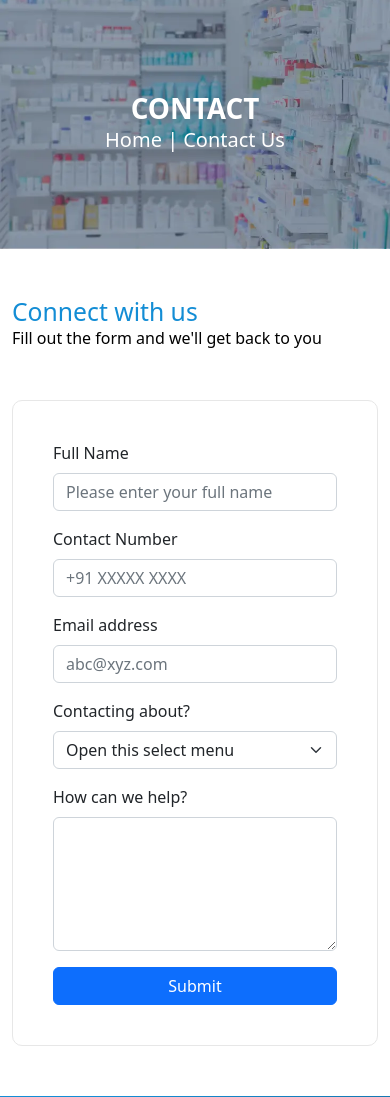
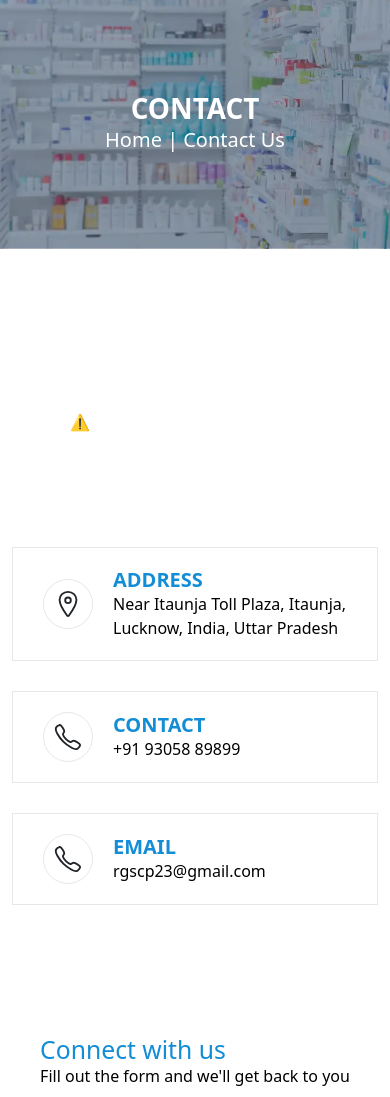
Before and after one commit to sidmrlazy/rgs, a PHP site: page /contact.php in a window 390 px wide. Shown: the part 144-1241 px from the top of the page. Run offline with PHP 8.4, Linux system fonts and the light colour scheme.

Commit message:
modified:   admissions.php modified:   assets/css/styles.css modified:   components/contact/section-2.php modified:   contact.php modified:   courses.php modified:   includes/Footer.php modified:   includes/header.php modified:   includes/navbar.php modified:   index.php modified:   who-we-are.php

```diff
--- a/admissions.php
+++ b/admissions.php
@@ -3,4 +3,4 @@ $title = "Admissions | RGS College of Pharmacy";
 include('includes/header.php') ?>
 <?php include('includes/navbar.php') ?>
 <?php include('components/admissions/registration-form.php') ?>
-<?php include('includes/footer.php') ?>
+<?php include('includes/Footer.php') ?>
--- a/assets/css/styles.css
+++ b/assets/css/styles.css
@@ -979,6 +979,57 @@ input::-webkit-inner-spin-button {
 }
 
 /* ========= CONTACT ========= */
+.contact-section-2 {
+  display: flex;
+  justify-content: center;
+  align-items: center;
+}
+.contact-section-lottie {
+  display: flex;
+  justify-content: center;
+  align-items: center;
+}
+.contact-section-lottie lottie-player {
+  width: 250px;
+  height: 250px;
+}
+.contact-details-bar {
+  display: flex;
+  justify-content: center;
+  align-items: center;
+  border: 1px solid #e7e7e7;
+  padding: 20px;
+  margin-bottom: 30px;
+}
+.contact-details-icon {
+  width: 50px;
+  height: 50px;
+  border-radius: 100px;
+  border: 1px solid #e7e7e7;
+  display: flex;
+  justify-content: center;
+  align-items: center;
+  font-size: 30px;
+  margin-left: 10px;
+  margin-right: 10px;
+}
+.contact-details {
+  flex: 1;
+  margin-left: 10px;
+}
+.contact-details h3 {
+  margin: 0;
+  color: #138dd5;
+  font-size: 20px;
+  font-weight: bold;
+}
+.contact-details p {
+  margin: 0;
+  color: #000;
+}
+.contact-section {
+  margin-left: 20px;
+}
 .contact-section h2 {
   color: #138dd5;
   margin: 0;
@@ -1367,6 +1418,18 @@ input::-webkit-inner-spin-button {
     flex-direction: column;
   }
 
+  /* ========= CONTACT ========= */
+  .contact-section-2 {
+    flex-direction: column;
+  }
+  .contact-section {
+    margin-left: 0;
+    margin-top: 100px;
+  }
+  .contact-form {
+    padding: 20px;
+  }
+
   /* ========= FOOTER ========= */
   .footer {
     flex-direction: column;
--- a/components/contact/section-2.php
+++ b/components/contact/section-2.php
@@ -1,4 +1,42 @@
-<div class="container mt-5">
+<div class="container mt-5 contact-section-2">
+    <div class="col-md-6">
+        <div class="contact-section-lottie">
+            <lottie-player src="https://assets10.lottiefiles.com/packages/lf20_gaplvsns.json" background="transparent"
+                speed="1" loop autoplay></lottie-player>
+        </div>
+        <div class="contact-details-bar">
+            <div class="contact-details-icon">
+                <ion-icon name="location-outline"></ion-icon>
+            </div>
+
+            <div class="contact-details">
+                <h3>ADDRESS</h3>
+                <p>Near Itaunja Toll Plaza, Itaunja, Lucknow, India, Uttar Pradesh</p>
+            </div>
+        </div>
+
+        <div class="contact-details-bar">
+            <div class="contact-details-icon">
+                <ion-icon name="call-outline"></ion-icon>
+            </div>
+
+            <div class="contact-details">
+                <h3>CONTACT</h3>
+                <p>+91 93058 89899</p>
+            </div>
+        </div>
+
+        <div class="contact-details-bar">
+            <div class="contact-details-icon">
+                <ion-icon name="call-outline"></ion-icon>
+            </div>
+
+            <div class="contact-details">
+                <h3>EMAIL</h3>
+                <p>rgscp23@gmail.com</p>
+            </div>
+        </div>
+    </div>
     <div class="col-md-6 contact-section">
         <h2>Connect with us</h2>
         <p>Fill out the form and we'll get back to you</p>
@@ -65,9 +103,9 @@
                 mail($to, $subject, $message, $headers);
 
         ?>
-                <div class="alert alert-success mt-3 mb-3" role="alert">
-                    Thank you for contacting us. We will connect with you shortly!
-                </div>
+        <div class="alert alert-success mt-3 mb-3" role="alert">
+            Thank you for contacting us. We will connect with you shortly!
+        </div>
         <?php
             }
         }
@@ -76,15 +114,18 @@
         <form action="" method="POST" class="contact-form">
             <div class="mb-3">
                 <label for="exampleFormControlInput1" class="form-label">Full Name</label>
-                <input name="contact_name" type="text" class="form-control" id="exampleFormControlInput1" placeholder="Please enter your full name" required>
+                <input name="contact_name" type="text" class="form-control" id="exampleFormControlInput1"
+                    placeholder="Please enter your full name" required>
             </div>
             <div class="mb-3">
                 <label for="exampleFormControlInput1" class="form-label">Contact Number</label>
-                <input name="contact_number" type="number" class="form-control" id="exampleFormControlInput1" placeholder="+91 XXXXX XXXX" required>
+                <input name="contact_number" type="number" class="form-control" id="exampleFormControlInput1"
+                    placeholder="+91 XXXXX XXXX" required>
             </div>
             <div class="mb-3">
                 <label for="exampleFormControlInput1" class="form-label">Email address</label>
-                <input name="contact_email" type="email" class="form-control" id="exampleFormControlInput1" placeholder="abc@xyz.com">
+                <input name="contact_email" type="email" class="form-control" id="exampleFormControlInput1"
+                    placeholder="abc@xyz.com">
             </div>
             <div class="mb-3">
                 <label for="exampleFormControlTextarea1" class="form-label">Contacting about?</label>
@@ -99,7 +140,8 @@
             </div>
             <div class="mb-3">
                 <label for="exampleFormControlTextarea1" class="form-label">How can we help?</label>
-                <textarea name="contact_details" class="form-control" id="exampleFormControlTextarea1" rows="5"></textarea>
+                <textarea name="contact_details" class="form-control" id="exampleFormControlTextarea1"
+                    rows="5"></textarea>
             </div>
 
             <button type="submit" name="contact" class="btn btn-primary w-100">Submit</button>
--- a/contact.php
+++ b/contact.php
@@ -4,4 +4,4 @@ include('includes/header.php') ?>
 <?php include('includes/navbar.php') ?>
 <?php include('components/contact/section-1.php') ?>
 <?php include('components/contact/section-2.php') ?>
-<?php include('includes/footer.php') ?>
+<?php include('includes/Footer.php') ?>
--- a/courses.php
+++ b/courses.php
@@ -5,4 +5,4 @@ include('includes/header.php') ?>
 <?php include('components/courses/section-header.php') ?>
 <?php include('components/courses/section-1.php') ?>
 <?php include('components/courses/section-2.php') ?>
-<?php include('includes/footer.php') ?>
+<?php include('includes/Footer.php') ?>
--- a/includes/Footer.php
+++ b/includes/Footer.php
@@ -18,7 +18,7 @@
             <li><a href="#">Disclaimer</a></li>
             <li><a href="#">Terms & Conditions</a></li>
             <li><a href="#">Privacy Policy</a></li>
-            <li><a href="#">Admin Panel</a></li>
+            <li><a href="controller/index.php">Admin Panel</a></li>
             <div class="addthis_inline_follow_toolbox"></div>
         </ul>
     </div>
--- a/includes/navbar.php
+++ b/includes/navbar.php
@@ -30,7 +30,8 @@
         <a class="navbar-brand" href="index.php">
             <img src="assets/logo/logo.svg" alt="rgs-college-brand-logo">
         </a>
-        <button class="navbar-toggler" type="button" data-bs-toggle="collapse" data-bs-target="#navbarSupportedContent" aria-controls="navbarSupportedContent" aria-expanded="false" aria-label="Toggle navigation">
+        <button class="navbar-toggler" type="button" data-bs-toggle="collapse" data-bs-target="#navbarSupportedContent"
+            aria-controls="navbarSupportedContent" aria-expanded="false" aria-label="Toggle navigation">
             <span class="navbar-toggler-icon"></span>
         </button>
         <div class="collapse navbar-collapse" id="navbarSupportedContent">
@@ -47,6 +48,14 @@
                     <a class="nav-link active" href="who-we-are.php">Who we are</a>
                     <?php } else { ?>
                     <a class="nav-link" href="who-we-are.php">Who we are</a>
+                    <?php } ?>
+                </li>
+
+                <li class="nav-item">
+                    <?php if ($title === "Admissions | RGS College of Pharmacy") { ?>
+                    <a class="nav-link active" href="admissions.php">Admissions</a>
+                    <?php } else { ?>
+                    <a class="nav-link" href="admissions.php">Admissions</a>
                     <?php } ?>
                 </li>
                 <li class="nav-item">
@@ -70,13 +79,7 @@
                     <a class="nav-link" href="resources.php">Resources</a>
                     <?php } ?>
                 </li> -->
-                <li class="nav-item">
-                    <?php if ($title === "Admissions | RGS College of Pharmacy") { ?>
-                        <a class="nav-link active" href="admissions.php">Admissions</a>
-                    <?php } else { ?>
-                        <a class="nav-link" href="admissions.php">Admissions</a>
-                    <?php } ?>
-                </li>
+
                 <!-- <li class="nav-item dropdown">
                     <?php if ($title === "Departments | RGS College of Pharmacy" || $title === "Calendar | RGS College of Pharmacy") { ?>
                         <a class="nav-link active dropdown-toggle" href="#" role="button" data-bs-toggle="dropdown" aria-expanded="false">
--- a/index.php
+++ b/index.php
@@ -13,4 +13,4 @@ include('includes/header.php') ?>
 <?php include('components/home/homepage-connect.php') ?>
 <?php //include('components/home/events-brief.php')
 ?>
-<?php include('includes/footer.php') ?>
+<?php include('includes/Footer.php') ?>
--- a/who-we-are.php
+++ b/who-we-are.php
@@ -7,4 +7,4 @@ include('includes/header.php') ?>
 <?php include('components/who-we-are/section-2.php') ?>
 <?php include('components/who-we-are/section-3.php') ?>
 <?php include('components/who-we-are/section-4.php') ?>
-<?php include('includes/footer.php') ?>
+<?php include('includes/Footer.php') ?>
```
Also changed, not shown: includes/header.php (+2 -7 lines). Lines whose indentation alone changed are shown as unchanged.
